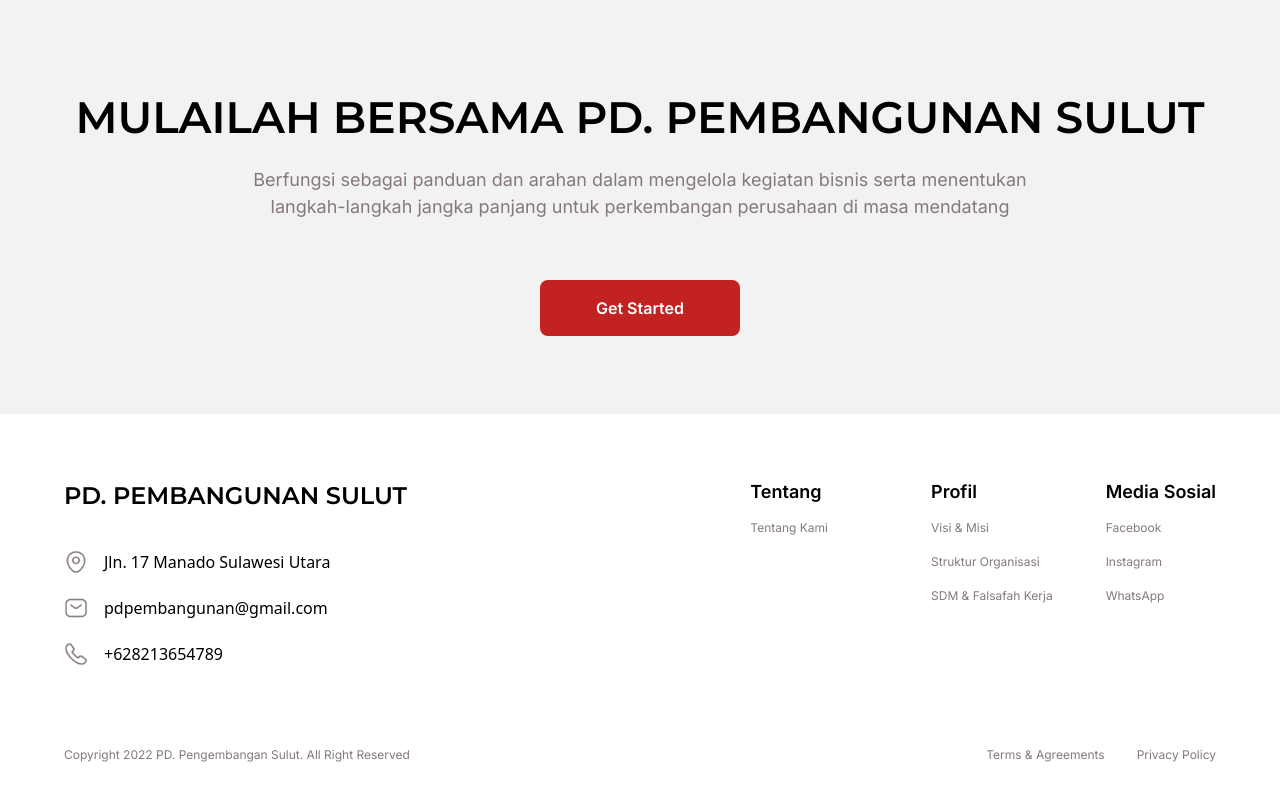
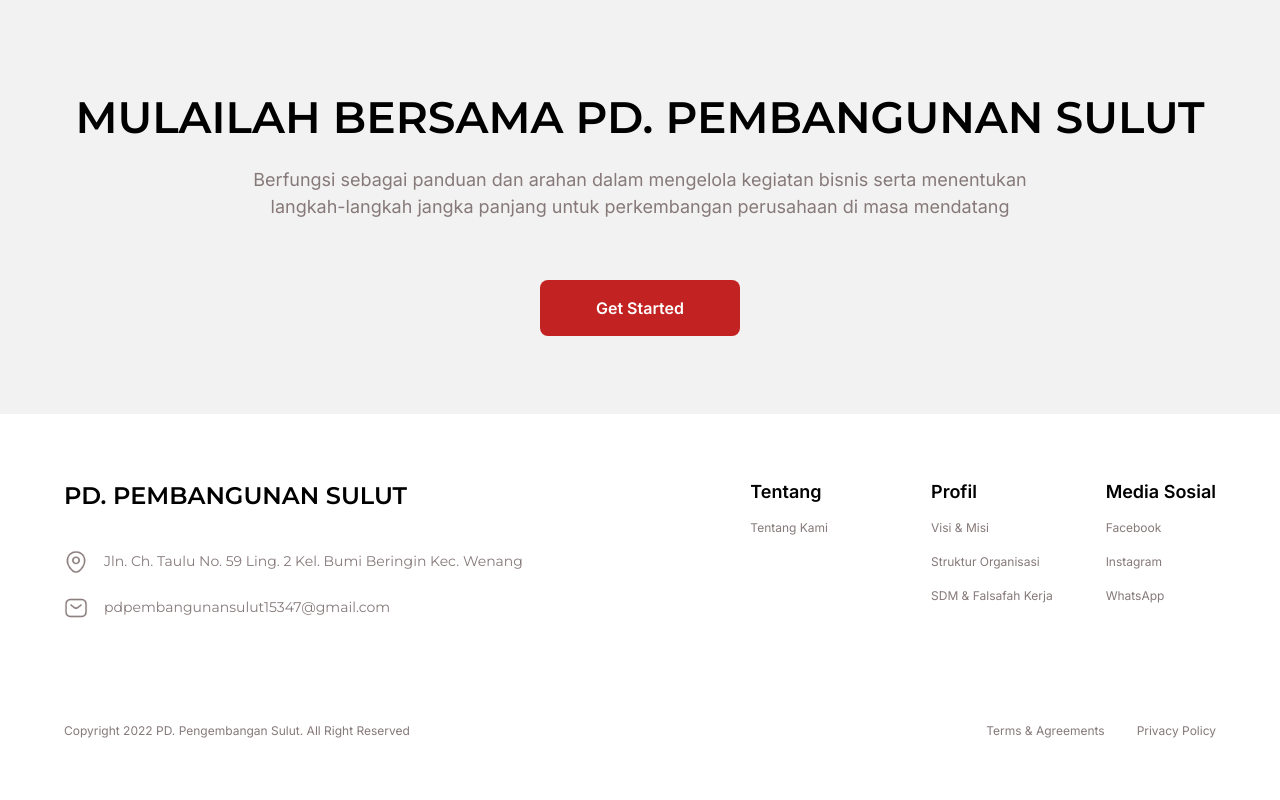
Before and after one commit to andreydesayli/pdp-sulut-web, a React (Create React App) app: page / in a window 1280 px wide. Shown: the part 3591-4391 px from the top of the page. Built offline with nearby package versions, Linux system fonts and the light colour scheme.

Commit message:
edit footer component

```diff
--- a/src/components/Footer/index.js
+++ b/src/components/Footer/index.js
@@ -8,15 +8,11 @@ function Footer() {
                 <p className=' font-montserrat font-semibold text-black text-[24px]'>PD. PEMBANGUNAN SULUT</p>
                 <div className=' flex mt-[36px] items-center'>
                     <img className='h-[24px] mr-[16px]' src={location} alt='/' />
-                    <p>Jln. 17 Manado Sulawesi Utara</p>
+                    <p className='font-montserrat font-regular text-[#867979] text-[14px]'>Jln. Ch. Taulu No. 59 Ling. 2 Kel. Bumi Beringin Kec. Wenang</p>
                 </div>
                 <div className=' flex my-[22px] items-center'>
                     <img className='h-[24px] mr-[16px]' src={mail} alt='/' />
-                    <p>pdpembangunan@gmail.com</p>
-                </div>
-                <div className=' flex items-center'>
-                    <img className='h-[24px] mr-[16px]' src={phone} alt='/' />
-                    <p>+628213654789</p>
+                    <p className='font-montserrat font-regular text-[#867979] text-[14px]'>pdpembangunansulut15347@gmail.com</p>
                 </div>
             </div>
             <div className=' flex'>
--- a/src/components/SelayangPandang/index.js
+++ b/src/components/SelayangPandang/index.js
@@ -11,7 +11,7 @@ const SelayangPandang = () => {
         <div className=' flex items-center font-montserrat font-medium text-[14px]'>
             <p className=' text-[#005B9C] cursor-pointer'>Beranda</p>
             <img className='h-[14px] mx-[20px]' src={arrowRight} alt=">" />
-            <p className=' text-[#120303]'>Profil Perusahaan</p>
+            <p className=' text-[#120303]'>Selayang Pandang</p>
         </div>
         <h1 className=' font-montserrat font-semibold text-[#C32222] text-[40px] mt-[20px] mb-[12px]'>Selayang Pandang PD. PEMBANGUNAN SULUT</h1>
         <p className=' font-inter font-medium text-[#867979] text-[24px]'>Ketahuilah segalanya tentang PD. PEMBANGUNAN SULUT</p>
```
